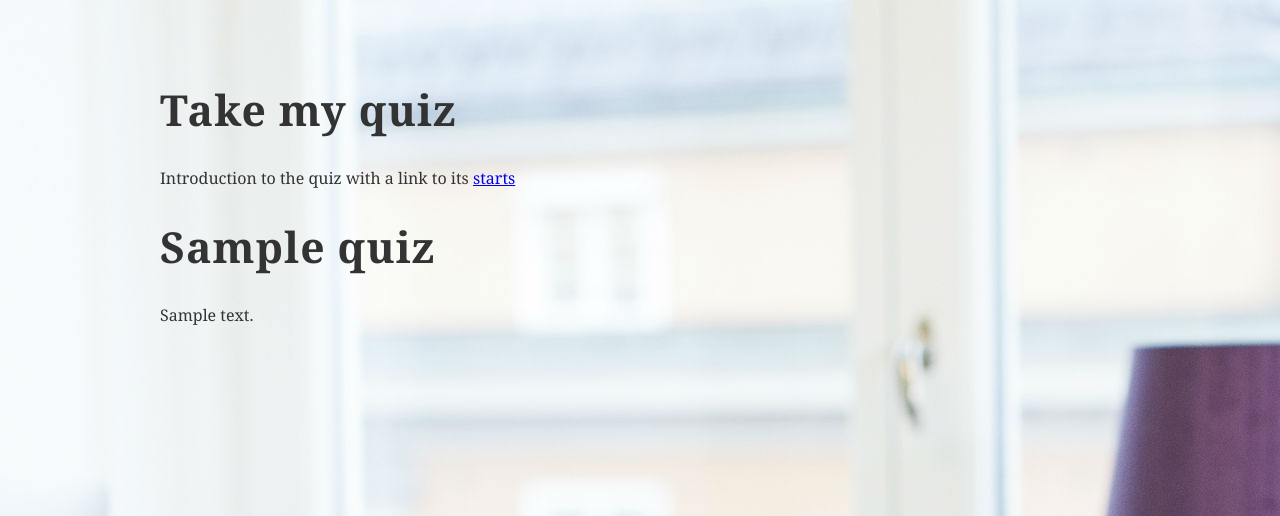
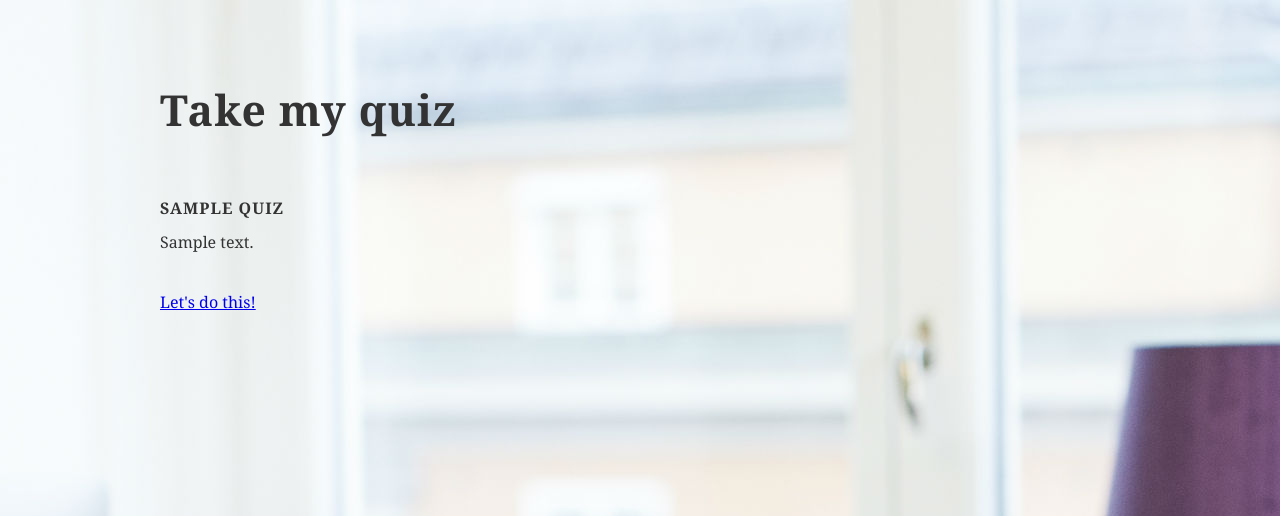
Before and after one commit to MyBorjeson/quizsite, a Django app: a page that uses quiz/templates/quiz/quiz.html in a window 1280 px wide. Shown: the top 516 px of the page. Run offline with Django 3.2, Linux system fonts and the light colour scheme; tables that the repository leaves empty hold one stand-in row (values such as "Sample post").

Commit message:
Changing content on question, quiz and start page

```diff
--- a/quiz/templates/quiz/question.html
+++ b/quiz/templates/quiz/question.html
@@ -28,5 +28,4 @@
 </form>
 </div>
 <div class="mainbody">
-<p>Lite text</p>
 </body>
--- a/quiz/templates/quiz/quiz.html
+++ b/quiz/templates/quiz/quiz.html
@@ -10,9 +10,9 @@
 </head>
 <body>
 <h1>Take my quiz</h1>
-<p>Introduction to the quiz with a link to its <a href="{% url "question_page" quiz.slug 1 %}">starts</a></p>
-<h1>{{ quiz.name }}</h1>
-	<p>{{ quiz.description }}</p>
+</br>
+<h2>{{ quiz.name }}</h2>
+	<p>{{ quiz.description }}</p></br><a href="{% url "question_page" quiz.slug 1 %}">Let's do this!</a></p>
 
 </body>
 </html>
--- a/quiz/templates/quiz/startpage.html
+++ b/quiz/templates/quiz/startpage.html
@@ -25,7 +25,10 @@
         <li>Deploying the site, to make it go live</li></br>
       </li>
 </lt></p>
-<h2>My quizes</h2>
+</div>
+</div>
+</br>
+<h3>My quizes</h3>
 <p>Here is a list of the quizes I made, please feel free to try them out!</p>
      {% for quiz in quizzes %}
     <a href="{% url "quiz_page" quiz.slug %}">
```
